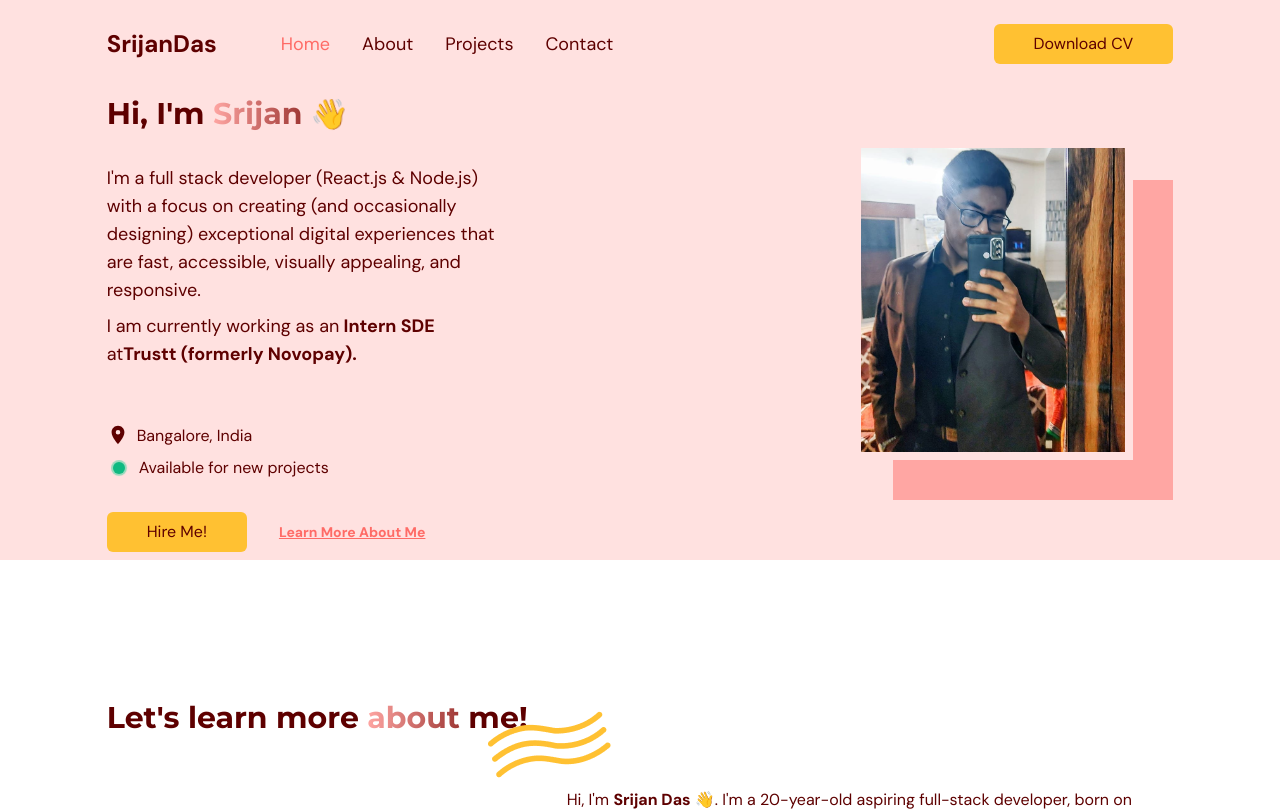
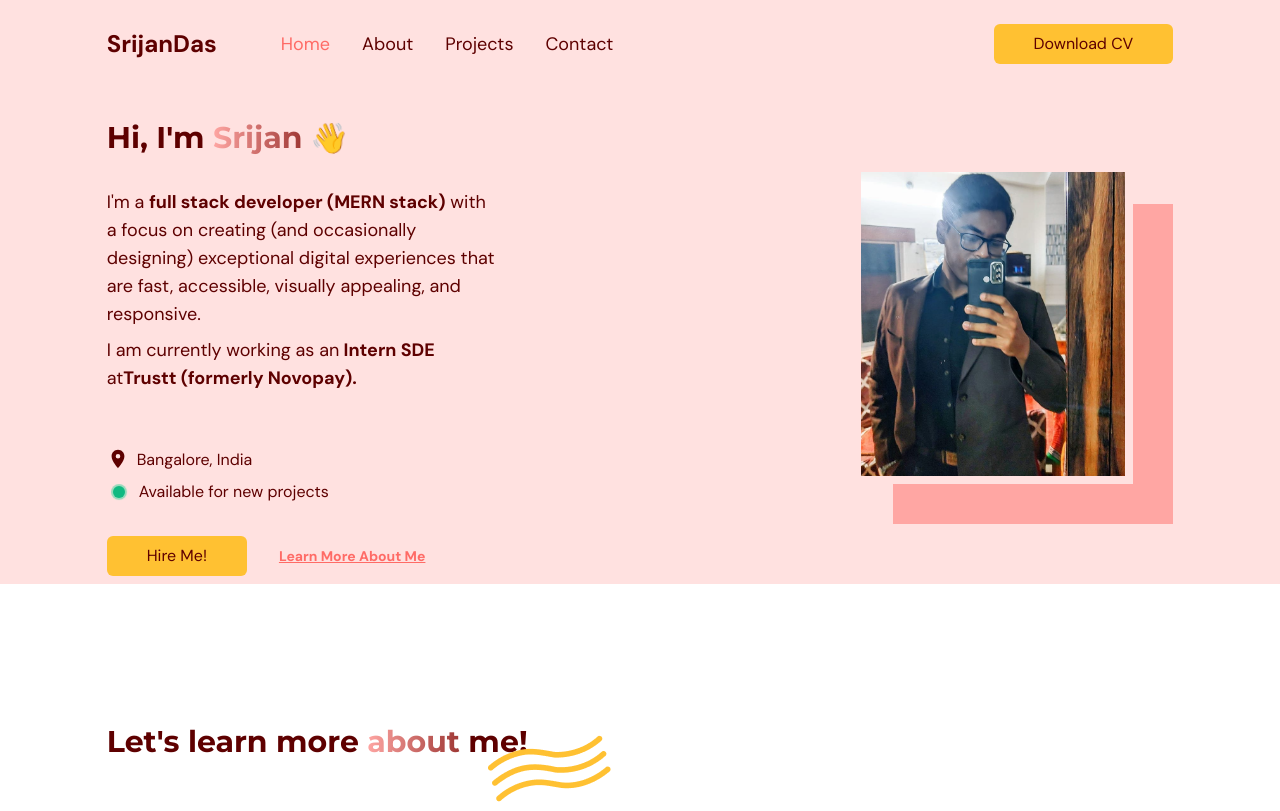
Before and after one commit to SrijanDas23/Portfolio, a React (Vite) app: page / in a window 1280 px wide. Shown: the top 811 px of the page. Built offline with nearby package versions, Linux system fonts and the light colour scheme.

Commit message:
changed a bit of content

```diff
--- a/src/components/Home/index.tsx
+++ b/src/components/Home/index.tsx
@@ -16,7 +16,7 @@ function Home({ setSelectedPage }: Props) {
 	return (
 		<section
 			id="home"
-			className="gap-16 bg-primary-100 py-10 md:h-full md:pb-0 mb-10"
+			className="gap-16 bg-primary-100 py-16 md:h-full md:pb-0 mb-10"
 		>
 			{/* image and main header */}
 			<motion.div
@@ -44,10 +44,14 @@ function Home({ setSelectedPage }: Props) {
 							</span>
 						</HText>
 						<p className="mt-8 text-lg">
-							I'm a full stack developer (React.js & Node.js) with
-							a focus on creating (and occasionally designing)
-							exceptional digital experiences that are fast,
-							accessible, visually appealing, and responsive.
+							I'm a{" "}
+							<span className="font-bold">
+								full stack developer (MERN stack)
+							</span>{" "}
+							with a focus on creating (and occasionally
+							designing) exceptional digital experiences that are
+							fast, accessible, visually appealing, and
+							responsive.
 						</p>
 						<p className="mt-2 text-lg">
 							I am currently working as an
```
